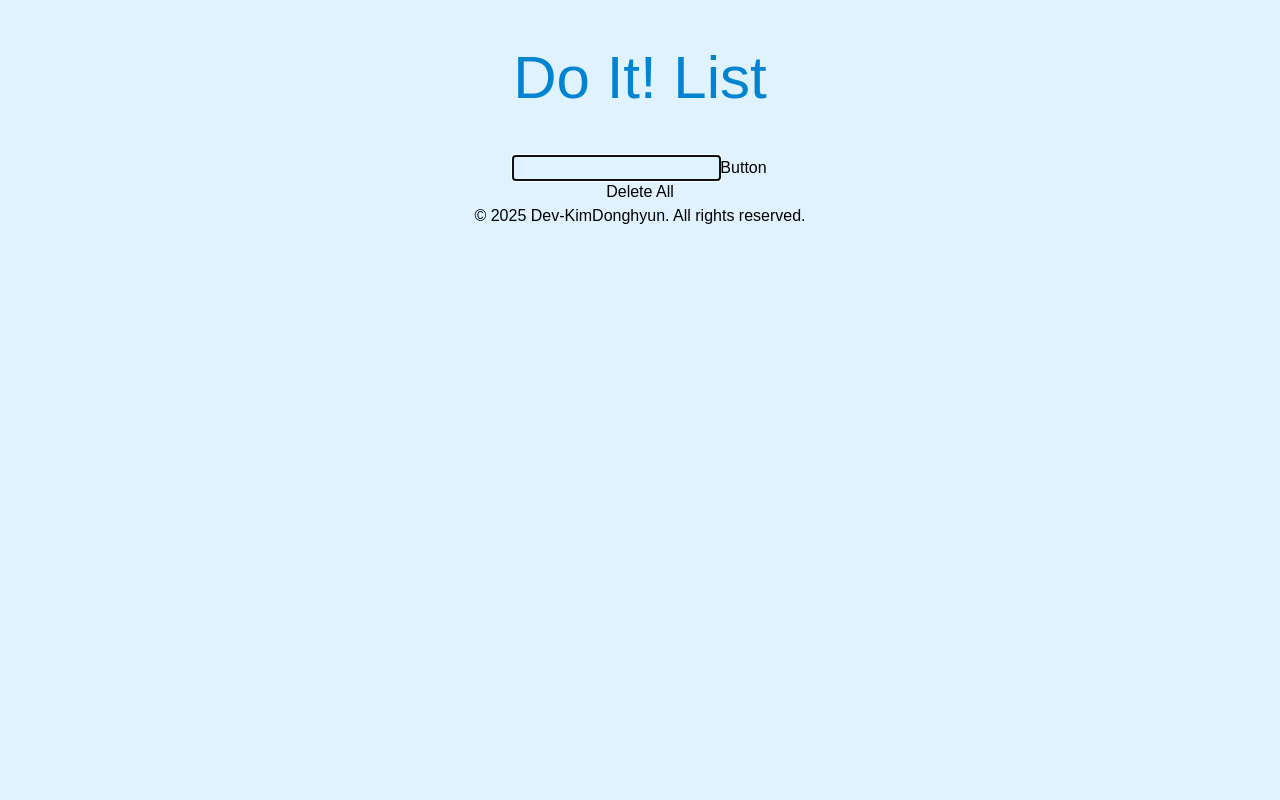
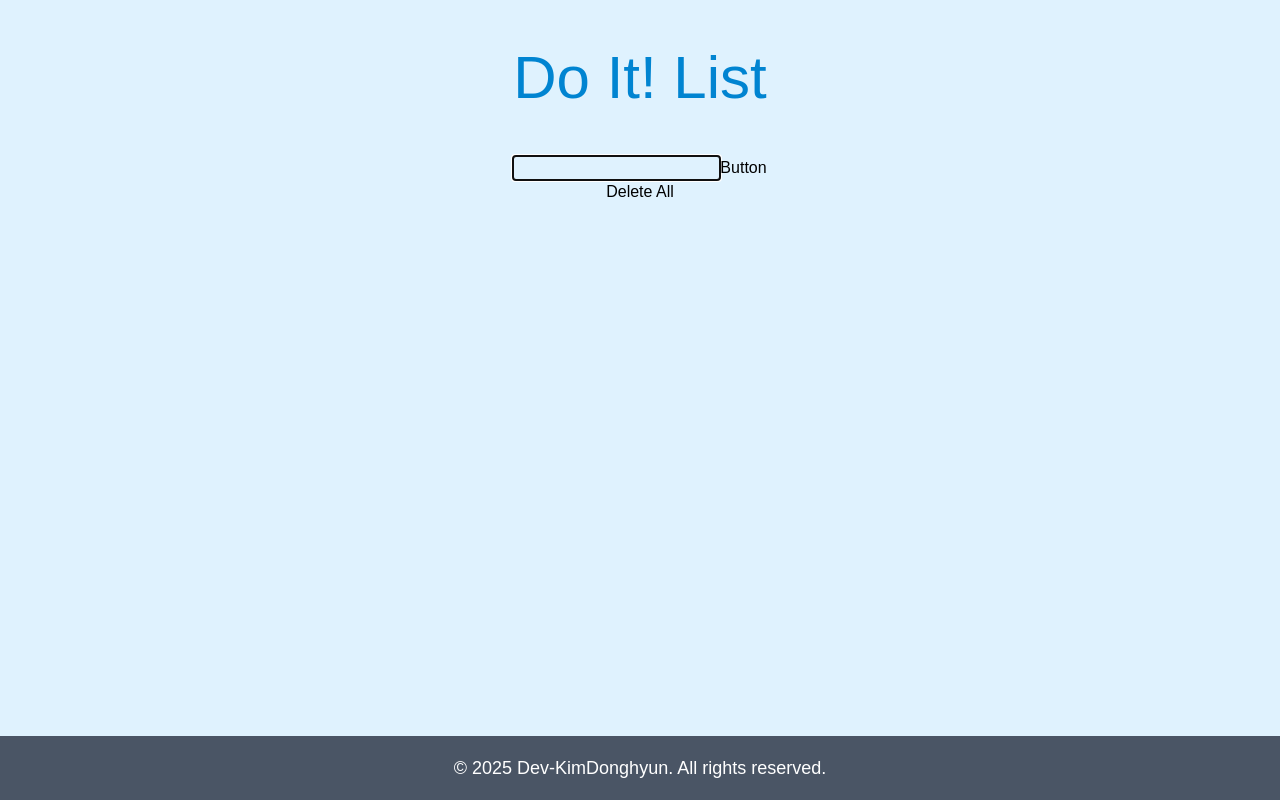
Before and after one commit to Dev-KimDonghyun/Do-It-List, a React (Vite) app: page / in a window 1280 px wide. Built offline with nearby package versions, Linux system fonts and the light colour scheme; a web font is replaced by a local one.

Commit message:
feat: Apply TailwindCSS Styling to Footer of App.tsx

```diff
--- a/src/App.tsx
+++ b/src/App.tsx
@@ -118,7 +118,7 @@ function App() {
             />
           </div>
         </main>
-        <footer>
+        <footer className="w-full h-16 flex fixed flex-col text-md md:text-lg gap-y-1 md:gap-y-2 bottom-0 text-center justify-center items-center bg-gray-600 text-white">
           <p>&copy; 2025 Dev-KimDonghyun. All rights reserved.</p>
         </footer>
       </div>
```
